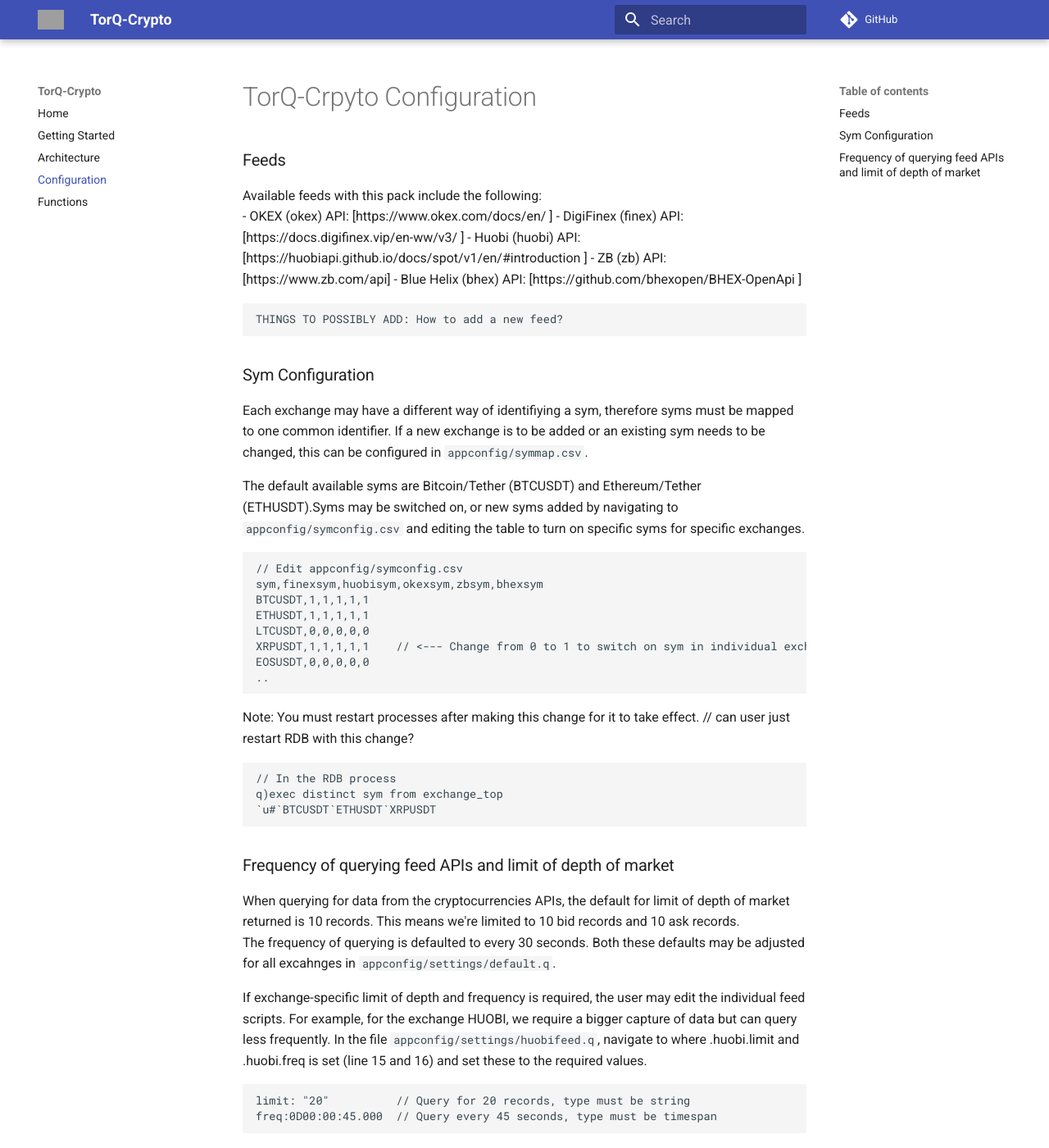
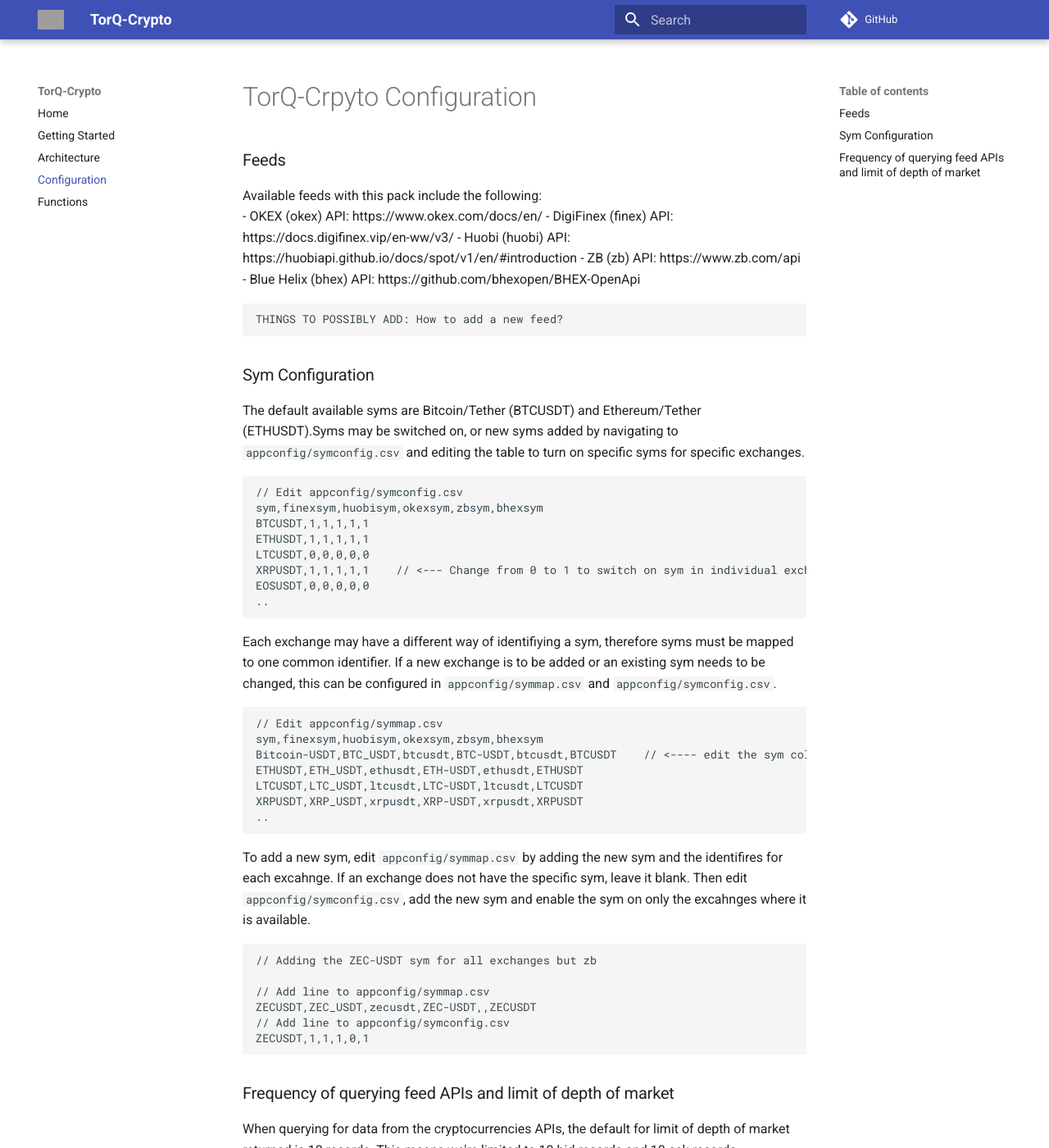
Before and after one commit to DataIntellectTech/TorQ-Crypto, an MkDocs documentation site: the page built from docs/Crypto Configuration.md, in a window 1280 px wide and 1400 px high. Shown: the whole window at 82% size. Built offline with MkDocs 1.6.1 and Material for MkDocs 9.7.7, drawn with Linux system fonts in a browser that asks for light colours; comment, search, counter and statistics services are not loaded; old or Windows-style settings are respelled for this version of MkDocs; grey boxes are pictures that could not be loaded.

Commit message:
Update sym section and added symmap example

```diff
--- a/docs/Crypto Configuration.md
+++ b/docs/Crypto Configuration.md
@@ -2,19 +2,15 @@
 
 ### Feeds
 Available feeds with this pack include the following:
- - OKEX (okex) API: [https://www.okex.com/docs/en/ ]
- - DigiFinex (finex) API: [https://docs.digifinex.vip/en-ww/v3/ ]
- - Huobi (huobi) API: [https://huobiapi.github.io/docs/spot/v1/en/#introduction ]
- - ZB (zb) API: [https://www.zb.com/api]
- - Blue Helix (bhex) API: [https://github.com/bhexopen/BHEX-OpenApi ]
+ - OKEX (okex) API: https://www.okex.com/docs/en/
+ - DigiFinex (finex) API: https://docs.digifinex.vip/en-ww/v3/
+ - Huobi (huobi) API: https://huobiapi.github.io/docs/spot/v1/en/#introduction
+ - ZB (zb) API: https://www.zb.com/api
+ - Blue Helix (bhex) API: https://github.com/bhexopen/BHEX-OpenApi
 
     THINGS TO POSSIBLY ADD: How to add a new feed?
 
 ### Sym Configuration
-Each exchange may have a different way of identifiying a sym, therefore syms must be mapped
-to one common identifier. If a new exchange is to be added or an existing sym needs to be
-changed, this can be configured in `appconfig/symmap.csv`.
-
 The default available syms are Bitcoin/Tether (BTCUSDT) and Ethereum/Tether (ETHUSDT).Syms may
 be switched on, or new syms added by navigating to `appconfig/symconfig.csv` and editing the
 table to turn on specific syms for specific exchanges.
@@ -27,12 +23,30 @@
     XRPUSDT,1,1,1,1,1    // <--- Change from 0 to 1 to switch on sym in individual exchanges or all
     EOSUSDT,0,0,0,0,0
     ..
-Note: You must restart processes after making this change for it to take effect.
-                       // can user just restart RDB with this change?
 
-    // In the RDB process
-    q)exec distinct sym from exchange_top
-    `u#`BTCUSDT`ETHUSDT`XRPUSDT
+Each exchange may have a different way of identifiying a sym, therefore syms
+must be mapped to one common identifier. If a new exchange is to be added or
+an existing sym needs to be changed, this can be configured in `appconfig/symmap.csv`
+and `appconfig/symconfig.csv`.
+
+    // Edit appconfig/symmap.csv
+    sym,finexsym,huobisym,okexsym,zbsym,bhexsym
+    Bitcoin-USDT,BTC_USDT,btcusdt,BTC-USDT,btcusdt,BTCUSDT    // <---- edit the sym column to change the common identifier
+    ETHUSDT,ETH_USDT,ethusdt,ETH-USDT,ethusdt,ETHUSDT
+    LTCUSDT,LTC_USDT,ltcusdt,LTC-USDT,ltcusdt,LTCUSDT
+    XRPUSDT,XRP_USDT,xrpusdt,XRP-USDT,xrpusdt,XRPUSDT
+    ..
+
+To add a new sym, edit `appconfig/symmap.csv` by adding the new sym and the identifires for each excahnge.
+If an exchange does not have the specific sym, leave it blank. Then edit `appconfig/symconfig.csv`, add
+the new sym and enable the sym on only the excahnges where it is available.
+
+    // Adding the ZEC-USDT sym for all exchanges but zb
+
+    // Add line to appconfig/symmap.csv
+    ZECUSDT,ZEC_USDT,zecusdt,ZEC-USDT,,ZECUSDT
+    // Add line to appconfig/symconfig.csv
+    ZECUSDT,1,1,1,0,1
 
 ### Frequency of querying feed APIs and limit of depth of market
 When querying for data from the cryptocurrencies APIs, the default for limit of depth of market returned is 10 records.
```
